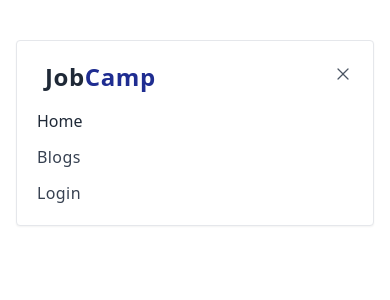
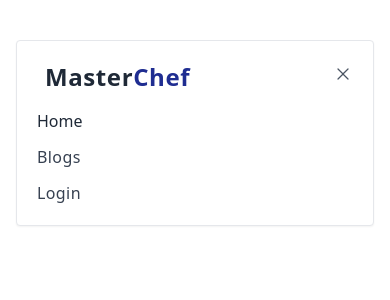
Before and after one commit to istiaq-tanim/Master-Chef-Client, a React (Vite) app: page /auth in a window 390 px wide. Both pictures are taken after a click on the button "Open Menu". Shown: the top 300 px of the page. Built offline with nearby package versions, Linux system fonts and the light colour scheme; no server answers.

Commit message:
sign out button modified

```diff
--- a/src/Pages/Shared/Header/Header.jsx
+++ b/src/Pages/Shared/Header/Header.jsx
@@ -52,7 +52,7 @@ const Header = () => {
                                     <img src={user.photoURL} />
                                 </div>
                             </label>
-                            <button onClick={handleLogOut} className='text-[#14b93d] font-semibold font-displayRob'>Sign out</button>
+                            <button onClick={handleLogOut} className=' btn btn-success py-0 px-2 font-displayRob'>Sign out</button>
                         </> :
                         <li className='text-[#757575] font-semibold font-displayRob'>
                             <NavLink
@@ -83,7 +83,7 @@ const Header = () => {
                                         <Link to='/' className='inline-flex items-center'>
 
                                             <span className='ml-2 text-2xl font-bold tracking-wide text-gray-800'>
-                                                Job<span className='text-[#1f2d91]'>Camp</span>
+                                                Master<span className='text-[#1f2d91]'>Chef</span>
                                             </span>
                                         </Link>
                                     </div>
```
